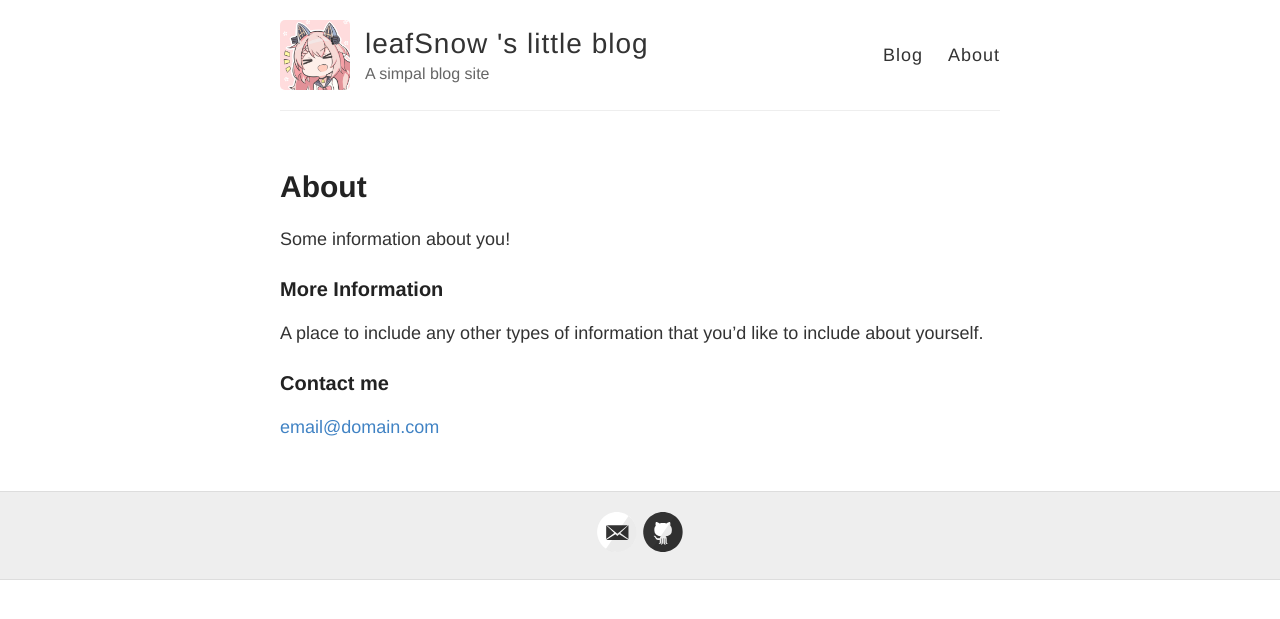
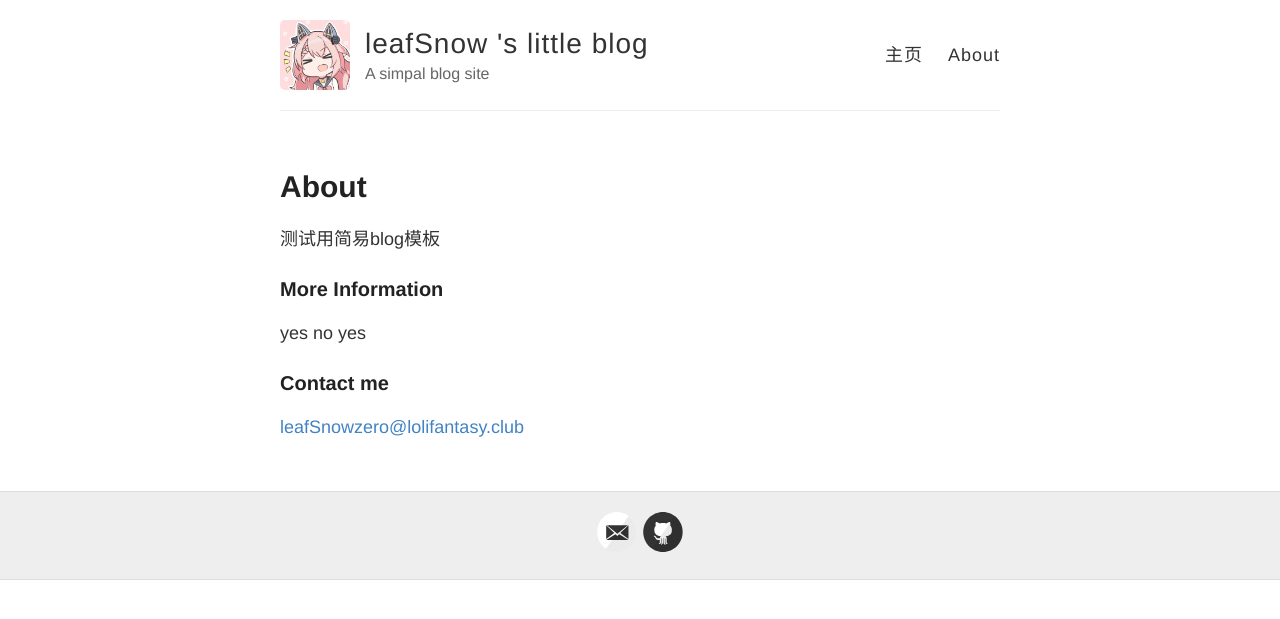
Before and after one commit to damLeafsnow/damLeafsnow.github.io, a Jekyll site: the page built from about.md, in a window 1280 px wide. Shown: the top 619 px of the page. Built offline with Jekyll 4.4.1, drawn with Linux system fonts in a browser that asks for light colours.

Commit message:
some changes

```diff
--- a/_layouts/default.html
+++ b/_layouts/default.html
@@ -27,7 +27,7 @@
           </div>
 
           <nav>
-            <a href="{{ site.baseurl }}/">Blog</a>
+            <a href="index.html">主页</a>
             <a href="{{ site.baseurl }}/about">About</a>
           </nav>
         </header>
--- a/about.md
+++ b/about.md
@@ -4,12 +4,12 @@ title: About
 permalink: /about/
 ---
 
-Some information about you!
+测试用简易blog模板
 
 ### More Information
 
-A place to include any other types of information that you'd like to include about yourself.
+yes no yes
 
 ### Contact me
 
-[email@domain.com](mailto:email@domain.com)
+[leafSnowzero@lolifantasy.club](mailto:leafSnowzero@lolifantasy.club)
```
Also changed, not shown: 404.md (+2 -2 lines), index.html (+9 -16 lines), index1.html (+16 -9 lines).
